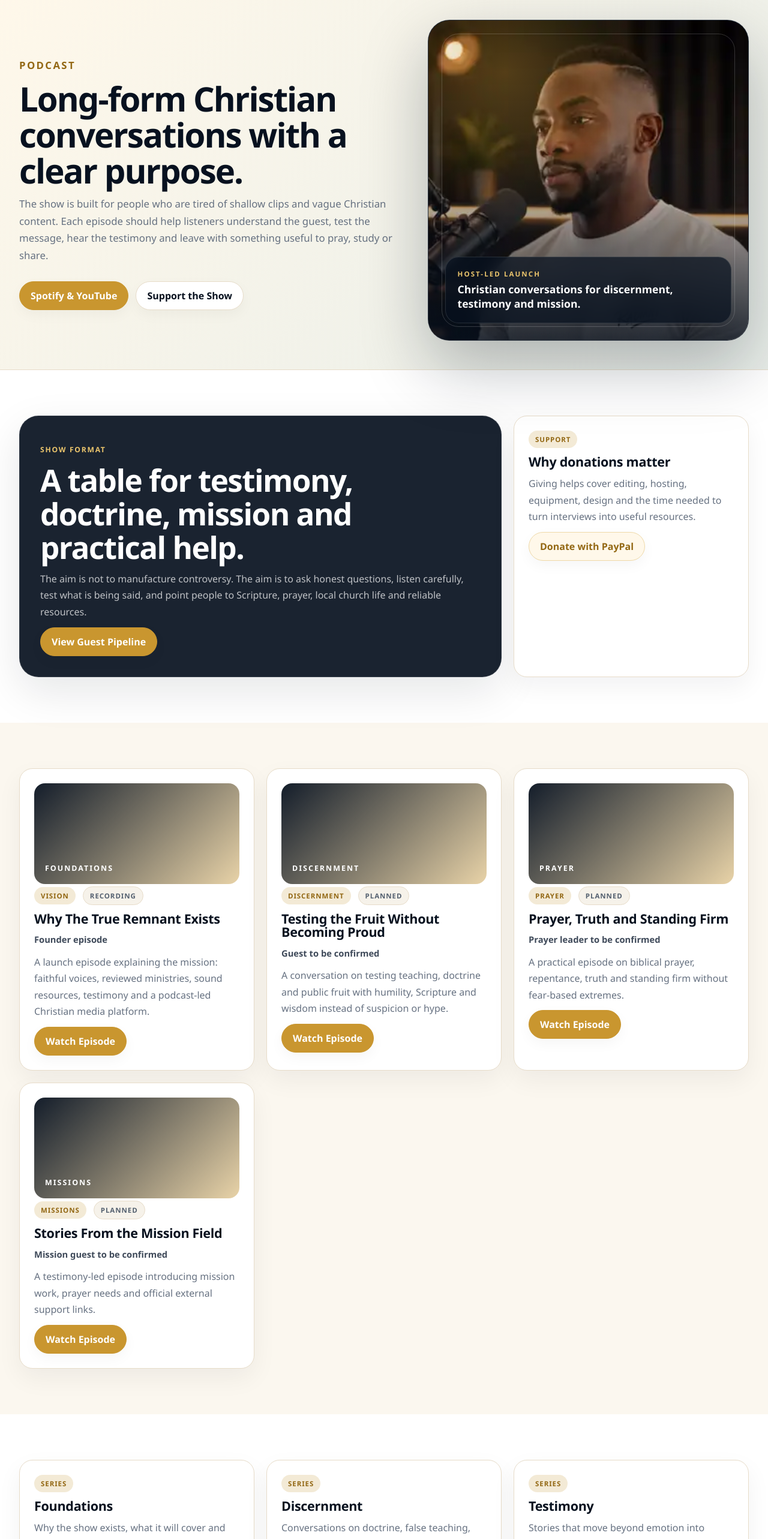
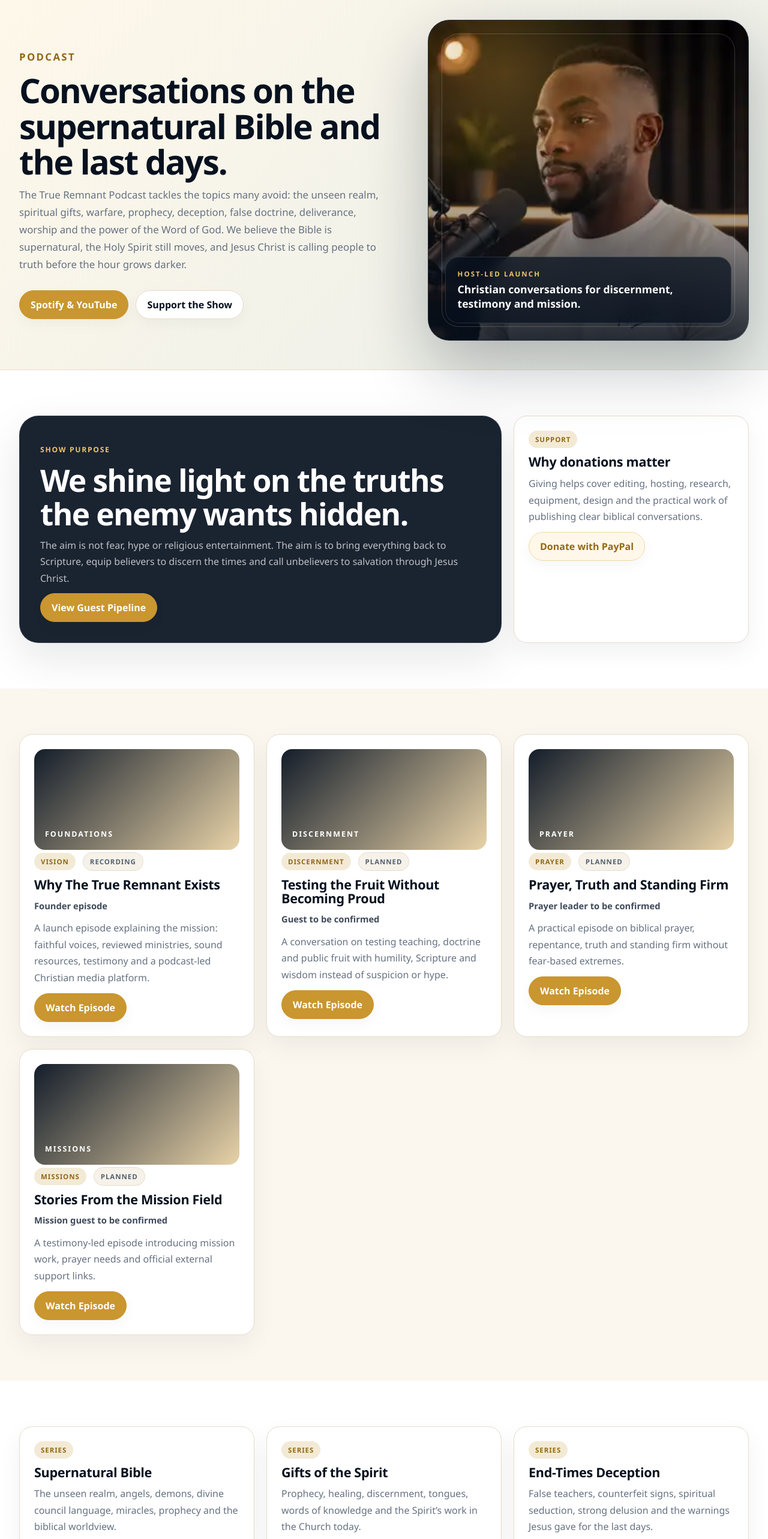
Before and after one commit to dakande85-bit/the-true-remnant-network, a Next.js app: page /podcast in a window 1280 px wide. Shown: the part 120-2686 px from the top of the page at 60% size. Built offline with nearby package versions, Linux system fonts and the light colour scheme.

Commit message:
Update podcast page copy for supernatural themes

```diff
--- a/src/app/podcast/page.tsx
+++ b/src/app/podcast/page.tsx
@@ -2,12 +2,12 @@ import { FounderPortrait } from "@/components/FounderPortrait";
 import { podcastEpisodes } from "@/data/podcasts";
 
 const series = [
-  ["Foundations", "Why the show exists, what it will cover and how listeners can test the work as it grows."],
-  ["Discernment", "Conversations on doctrine, false teaching, public claims, spiritual confusion and how to test without pride."],
-  ["Testimony", "Stories that move beyond emotion into repentance, discipleship, prayer and steady obedience."],
-  ["Missions", "Interviews with people serving churches, charities and mission work, with official links for prayer and support."],
-  ["Resources", "Books, Bible tools, audio teaching and worship resources that help listeners keep growing after an episode."],
-  ["Church Life", "Pastors, local fellowship, discipleship, family, prayer and the ordinary faithfulness that keeps people grounded."],
+  ["Supernatural Bible", "The unseen realm, angels, demons, divine council language, miracles, prophecy and the biblical worldview."],
+  ["Gifts of the Spirit", "Prophecy, healing, discernment, tongues, words of knowledge and the Spirit’s work in the Church today."],
+  ["End-Times Deception", "False teachers, counterfeit signs, spiritual seduction, strong delusion and the warnings Jesus gave for the last days."],
+  ["Spiritual Warfare", "Prayer, deliverance, the armour of God, strongholds, repentance and standing in the authority of Jesus Christ."],
+  ["Spirit and Truth Worship", "The call to leave dead religion and worship the Father in holiness, truth and the power of the Holy Spirit."],
+  ["Salvation and Testimony", "Stories and biblical teaching that proclaim the Word of God so unbelievers can hear the gospel and be saved."],
 ];
 
 export default function PodcastPage() {
@@ -17,10 +17,11 @@ export default function PodcastPage() {
         <div className="container hero-grid">
           <div>
             <p className="kicker">Podcast</p>
-            <h1>Long-form Christian conversations with a clear purpose.</h1>
+            <h1>Conversations on the supernatural Bible and the last days.</h1>
             <p>
-              The show is built for people who are tired of shallow clips and vague Christian content. Each episode should
-              help listeners understand the guest, test the message, hear the testimony and leave with something useful to pray, study or share.
+              The True Remnant Podcast tackles the topics many avoid: the unseen realm, spiritual gifts, warfare, prophecy,
+              deception, false doctrine, deliverance, worship and the power of the Word of God. We believe the Bible is supernatural,
+              the Holy Spirit still moves, and Jesus Christ is calling people to truth before the hour grows darker.
             </p>
             <div className="hero-actions">
               <a className="btn btn-primary" href="/social-media">Spotify & YouTube</a>
@@ -36,18 +37,18 @@ export default function PodcastPage() {
       <section className="section section-muted">
         <div className="container grid grid-3">
           <article className="hero-card span-2">
-            <p className="kicker">Show format</p>
-            <h2>A table for testimony, doctrine, mission and practical help.</h2>
+            <p className="kicker">Show purpose</p>
+            <h2>We shine light on the truths the enemy wants hidden.</h2>
             <p>
-              The aim is not to manufacture controversy. The aim is to ask honest questions, listen carefully, test what is being said,
-              and point people to Scripture, prayer, local church life and reliable resources.
+              The aim is not fear, hype or religious entertainment. The aim is to bring everything back to Scripture,
+              equip believers to discern the times and call unbelievers to salvation through Jesus Christ.
             </p>
             <a className="btn btn-primary" href="/guests">View Guest Pipeline</a>
           </article>
           <article className="card">
             <span className="badge">Support</span>
             <h3>Why donations matter</h3>
-            <p>Giving helps cover editing, hosting, equipment, design and the time needed to turn interviews into useful resources.</p>
+            <p>Giving helps cover editing, hosting, research, equipment, design and the practical work of publishing clear biblical conversations.</p>
             <a className="btn btn-soft" href="/donate">Donate with PayPal</a>
           </article>
         </div>
```
